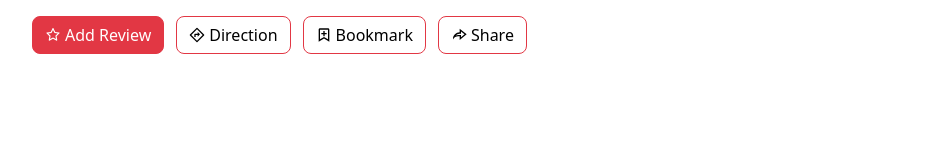
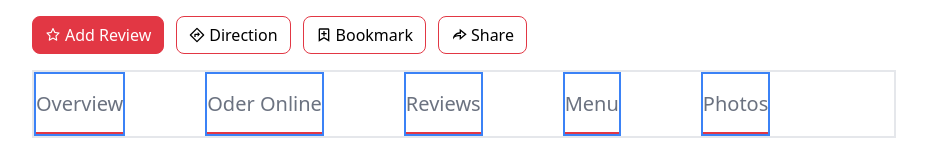
Before and after one commit to 97prince97/05-Zomato-Project-Clone, a React (Create React App) app in the folder client/: page /restaurant/1 in a window 1280 px wide. Shown: the part 653-797 px from the top of the page, without its empty margins (176-1103 px from the left). Built offline with nearby package versions, Linux system fonts and the light colour scheme.

Commit message:
add restaurant tabs

```diff
--- a/client/src/App.jsx
+++ b/client/src/App.jsx
@@ -18,6 +18,27 @@
       </Route>
       <HomeLayoutHOC path="/:type" exact component={Home} />
       <RestaurantLayoutHOC path="/restaurant/:id" exact component={Temp} />
+      <RestaurantLayoutHOC
+        path="/restaurant/:id/overview"
+        exact
+        component={Temp}
+      />
+      <RestaurantLayoutHOC
+        path="/restaurant/:id/order-online"
+        exact
+        component={Temp}
+      />
+      <RestaurantLayoutHOC path="/restaurant/:id/menu" exact component={Temp} />
+      <RestaurantLayoutHOC
+        path="/restaurant/:id/reviews"
+        exact
+        component={Temp}
+      />
+      <RestaurantLayoutHOC
+        path="/restaurant/:id/photos"
+        exact
+        component={Temp}
+      />
     </>
   );
 }
--- /dev/null
+++ b/client/src/Components/restaurant/Tabs.jsx
@@ -0,0 +1,67 @@
+import React from "react";
+import classnames from "classnames";
+import { useLocation, Link, useParams } from "react-router-dom";
+
+const Tab = (props) => {
+  const { id } = useParams();
+  return (
+    <Link to={`/restaurant/${id}/${props.route}`}>
+      <div
+        className={classnames(
+          "text-gray-500 relative font-normal px-l-2 py-4 border-2 border-blue-500",
+          {
+            "text-zomato-400 font-normal": props.isActive,
+          }
+        )}
+      >
+        <div className="absolute w-full border-b-2 bottom-0 border-zomato-400" />
+        <h3 className="text-lg md:text-xl">{props.title}</h3>
+      </div>
+    </Link>
+  );
+};
+
+const TabContainer = (props) => {
+  const location = useLocation();
+
+  const currentPath = location.pathname;
+
+  const tabs = [
+    {
+      title: "Overview",
+      route: "overview",
+      isActive: currentPath.includes("overview"),
+    },
+    {
+      title: "Oder Online",
+      route: "order-online",
+      isActive: currentPath.includes("order-online"),
+    },
+    {
+      title: "Reviews",
+      route: "reviews",
+      isActive: currentPath.includes("reviews"),
+    },
+    {
+      title: "Menu",
+      route: "menu",
+      isActive: currentPath.includes("menu"),
+    },
+    {
+      title: "Photos",
+      route: "photos",
+      isActive: currentPath.includes("photos"),
+    },
+  ];
+  return (
+    <>
+      <div className="flex items-center gap-3 md:gap-20 overflow-x-auto overflow-y-hidden border-2">
+        {tabs.map((tab) => (
+          <Tab {...tab} key={`123${tab.route}`} />
+        ))}
+      </div>
+    </>
+  );
+};
+
+export default TabContainer;
--- a/client/src/Layout/Restaurant.layout.jsx
+++ b/client/src/Layout/Restaurant.layout.jsx
@@ -9,6 +9,7 @@
 import RestaurantInfo from "../Components/restaurant/RestaurantInfo";
 import InfoButtons from "../Components/restaurant/InfoButtons";
 import { TiStarOutline } from "react-icons/ti";
+import TabContainer from "../Components/restaurant/Tabs";
 
 const RestaurantLayout = () => {
   return (
@@ -45,6 +46,7 @@
             <RiShareForwardLine /> Share
           </InfoButtons>
         </div>
+        <TabContainer />
       </div>
     </>
   );
```
